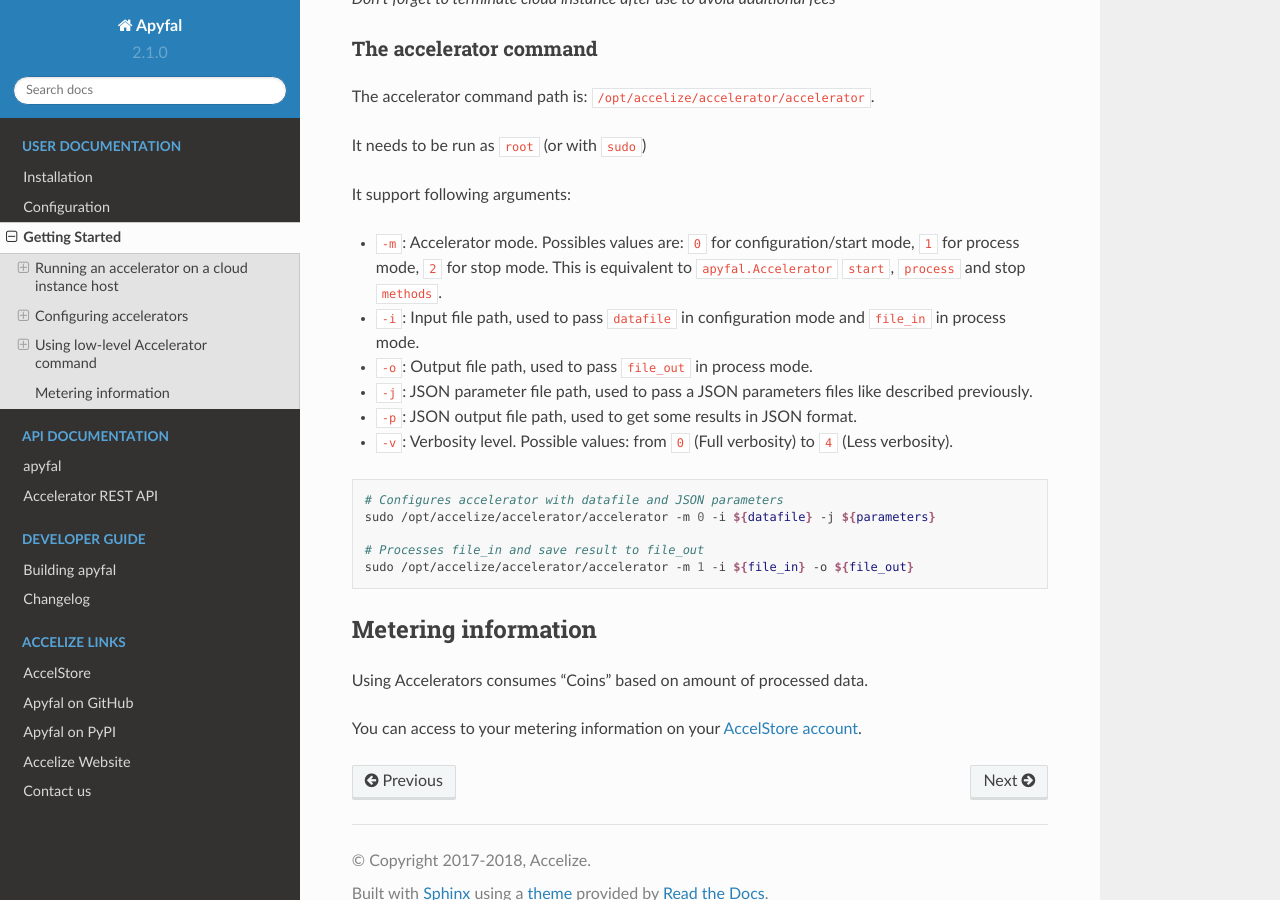
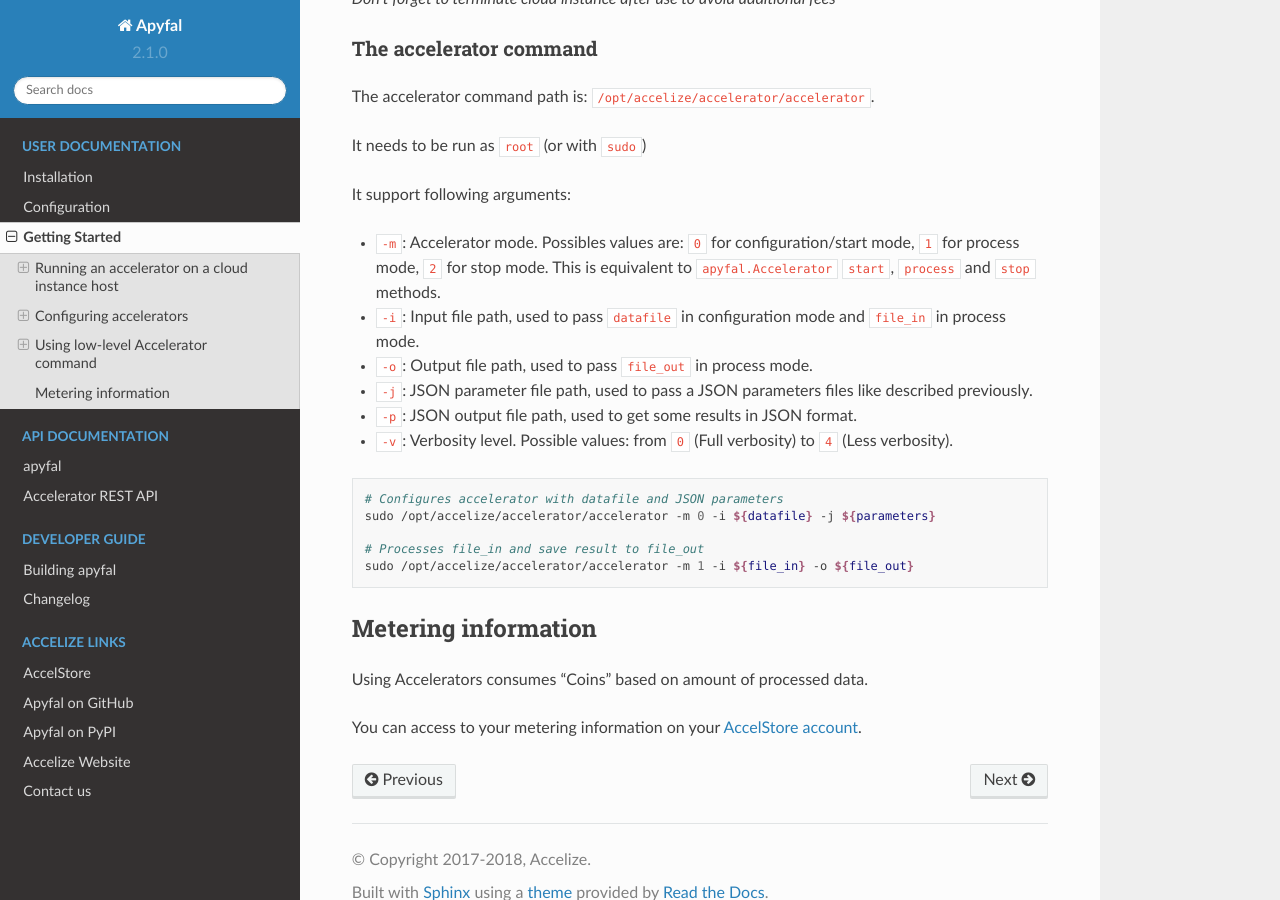
Before and after one commit to Accelize/apyfal, a Sphinx documentation site: the page built from docs/getting_started.rst, in a window 1280 px wide and 900 px high, scrolled down 6177 px. Built offline with Sphinx 7.4.7 and the Read the Docs theme 2.0.0, drawn with Linux system fonts in a browser that asks for light colours; pages that are not in the unit, such as notebooks, are missing from menus.

Commit message:
Minor fix.

```diff
--- a/docs/getting_started.rst
+++ b/docs/getting_started.rst
@@ -345,7 +345,7 @@ It support following arguments:
 
 - ``-m``: Accelerator mode. Possibles values are:
   ``0`` for configuration/start mode, ``1`` for process mode, ``2`` for stop mode.
-  This is equivalent to ``apyfal.Accelerator`` ``start``, ``process`` and stop ``methods``.
+  This is equivalent to ``apyfal.Accelerator`` ``start``, ``process`` and ``stop`` methods.
 - ``-i``: Input file path, used to pass ``datafile`` in configuration mode and ``file_in`` in process mode.
 - ``-o``: Output file path, used to pass ``file_out`` in process mode.
 - ``-j``: JSON parameter file path, used to pass a JSON parameters files like described previously.
```
